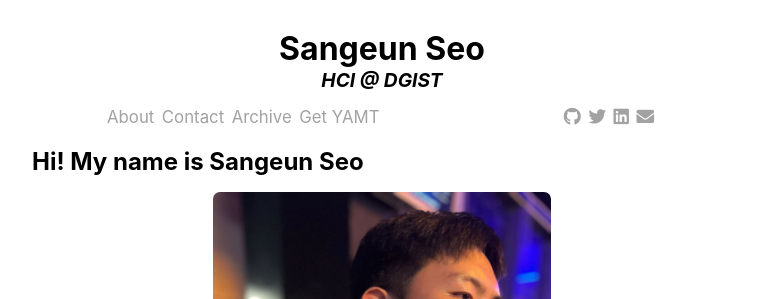
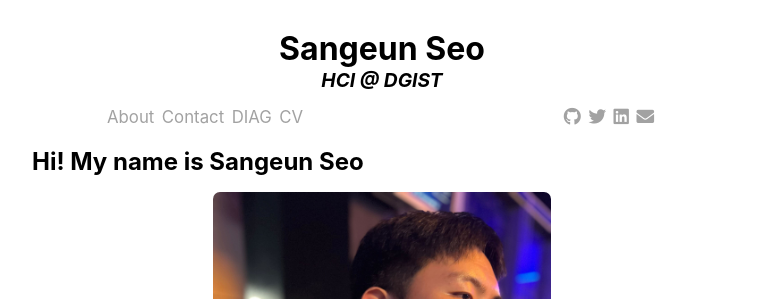
Before and after one commit to seseo98/my-homepage, a Jekyll site: the page built from index.html, in a window 1280 px wide. Shown: the top 299 px of the page, without its empty margins (258-1017 px from the left). Built offline with Jekyll 4.4.1, drawn with Linux system fonts in a browser that asks for light colours; nearby versions of some CDN libraries; the list of posts is cut into pages by our own code.

Commit message:
Update pages.yml

```diff
--- a/_data/pages.yml
+++ b/_data/pages.yml
@@ -1,5 +1,5 @@
 pages:
   - {name: 'About', url: 'about.html'}
   - {name: 'Contact', url: 'contact.html'}
-  - {name: 'Archive', url: 'archive.html'}
-  - {name: 'Get YAMT', url: 'https://github.com/PandaSekh/Jekyll-YAMT'}
+  - {name: 'DIAG', url: 'diag.kr'}
+  - {name: 'CV', url: 'CV_Sangeun Seo.pdf'}
```
